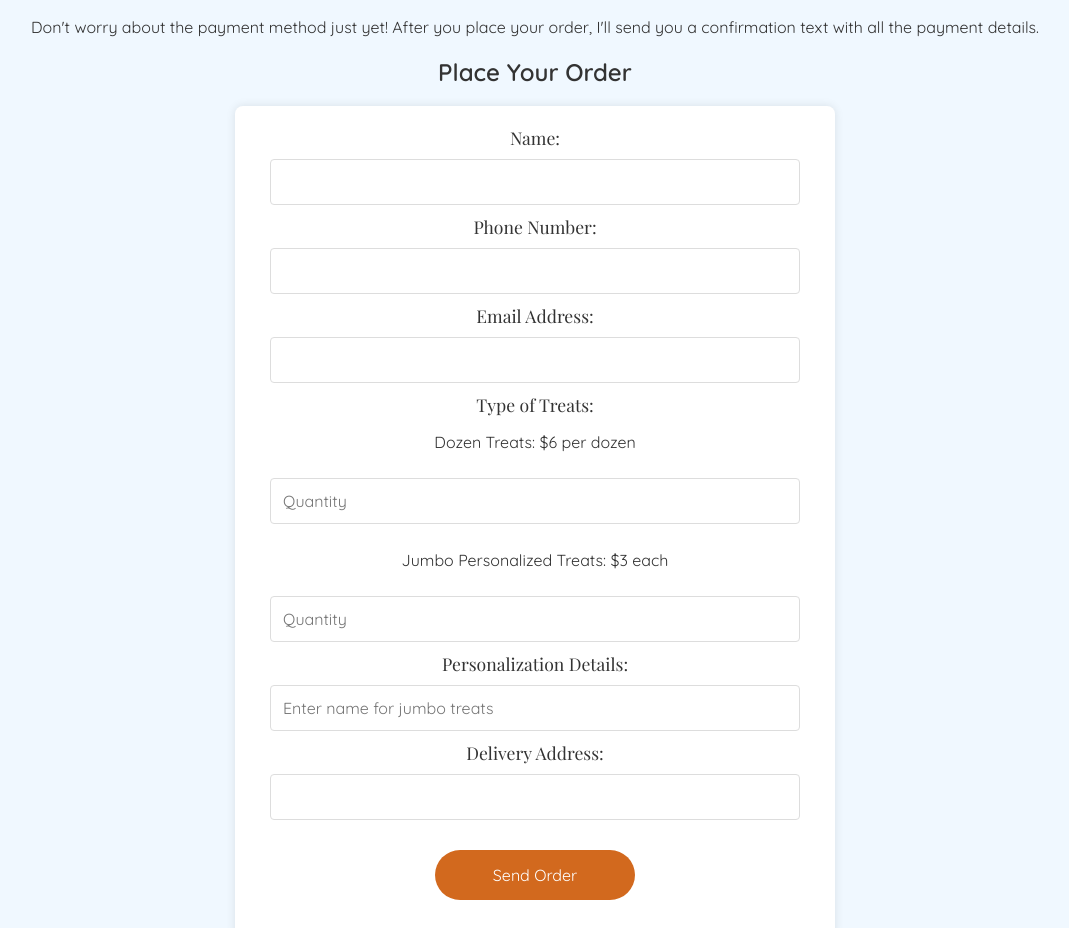
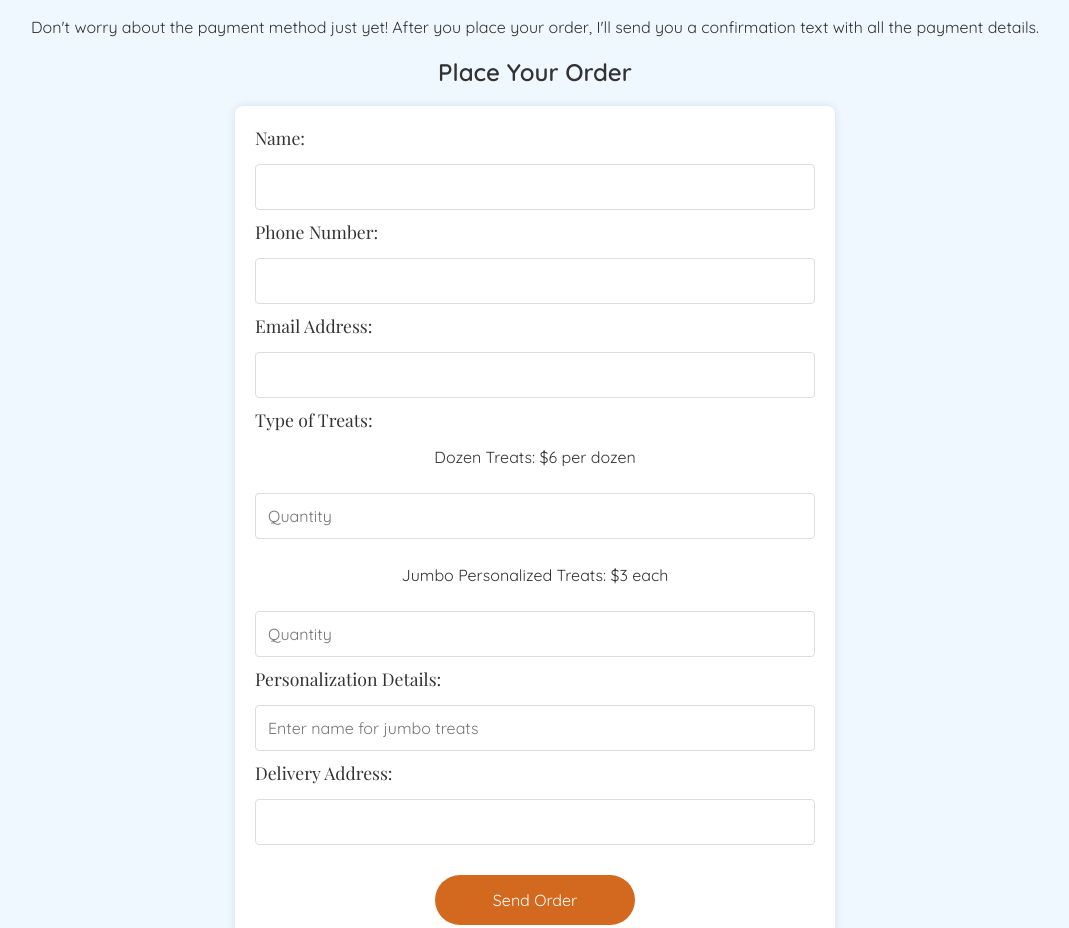
Before and after one commit to Hands-paws/Hands-Paws, a plain HTML site: page index.html in a window 1280 px wide. Shown: the part 1264-2192 px from the top of the page, without its empty margins (105-1174 px from the left). Drawn offline with nearby package versions, Linux system fonts and the light colour scheme.

Commit message:
Update index.html

```diff
--- a/index.html
+++ b/index.html
@@ -2,7 +2,7 @@
 <html lang="en">
 <head>
     <meta charset="UTF-8">
-    <meta name="viewport" content="width=device-width, initial-scale=1.0, user-scalable=no"> <!-- Disable zoom on input -->
+    <meta name="viewport" content="width=device-width, initial-scale=1.0, user-scalable=no"> <!-- Prevent zoom on mobile -->
     <title>Hands and Paws</title>
     <link rel="preconnect" href="https://fonts.googleapis.com">
     <link rel="preconnect" href="https://fonts.gstatic.com" crossorigin>
@@ -58,6 +58,7 @@
         .section p {
             font-family: 'Quicksand', sans-serif;
         }
+
         .form-container {
             max-width: 600px;
             margin: 0 auto;
@@ -69,19 +70,26 @@
             border-radius: 8px;
             box-shadow: 0 0 10px rgba(0, 0, 0, 0.1);
         }
+
         .form-container label {
+            display: block;
             font-family: 'Playfair Display', serif;
             font-size: 1.1em;
+            margin-bottom: 5px;
+            text-align: left;
         }
+
         .form-container input, .form-container textarea {
             font-family: 'Quicksand', sans-serif;
-            font-size: 16px; /* Increase font size to prevent mobile zoom */
-            width: 90%;
+            font-size: 16px; /* Prevent zooming on mobile by ensuring at least 16px */
+            width: 100%; /* Full-width for input fields */
             margin: 10px 0;
-            padding: 12px; /* Increased padding */
+            padding: 12px;
             border-radius: 4px;
             border: 1px solid #ddd;
+            box-sizing: border-box;
         }
+
         .dog-treat-button {
             display: inline-block;
             background-color: #D2691E;
@@ -96,9 +104,11 @@
             width: 200px;
             text-align: center;
         }
+
         .dog-treat-button:hover {
             background-color: #CD853F;
         }
+
         .footer {
             background-color: #87ceeb;
             color: #fff;
```
